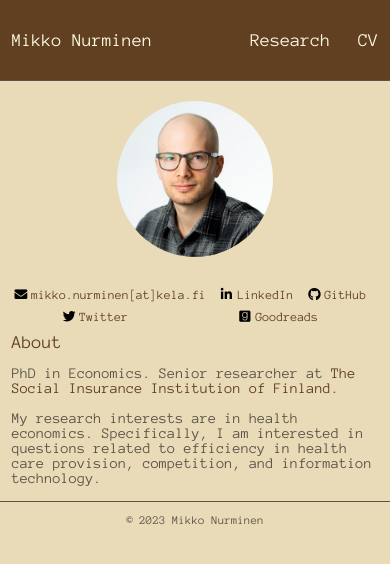
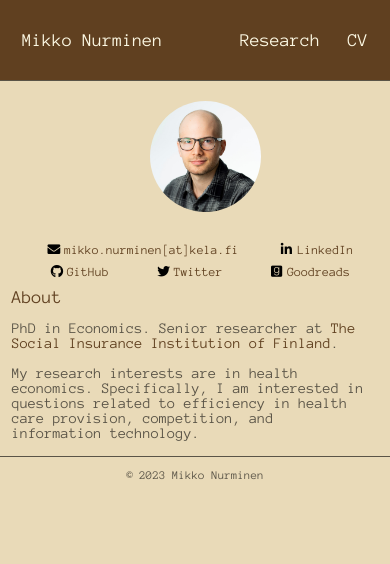
Before and after one commit to mikkonurminen/mikkonurminen.github.io, a Jekyll site: the page built from index.md, in a window 390 px wide. Shown: the top 564 px of the page. Built offline with Jekyll 4.4.1, drawn with Linux system fonts in a browser that asks for light colours; nearby versions of some CDN libraries.

Commit message:
responsiveen korjaus

```diff
--- a/_sass/_style.scss
+++ b/_sass/_style.scss
@@ -181,10 +181,6 @@ p.footer-text {
 
 @media only screen and (max-width: 720px) {
 
-	.navigation {
-		padding: 0 3% 0 3%;
-	}
-
 	.nav-name,
 	.links {
 		font-size: 0.92em;
@@ -205,7 +201,7 @@ p.footer-text {
 	}
 
 	.portrait {
-		width: 40%;
+		width: 30%;
 		align-self: center;
 	}
 
@@ -229,7 +225,6 @@ p.footer-text {
 	.content-right {
 		width: 100%;
 		margin: 0;
-		padding: 0% 3% 0% 3%;
 		order: 2;
 	}
 
@@ -239,6 +234,24 @@ p.footer-text {
 }
 
 @media only screen and (max-width: 900px) {
+
+	.content-left {
+		margin-left: 1em;
+	}
+
+	.content-right {
+		margin-right: 1em;
+	}
+
+	.nav-name {
+		margin-left: 1.2em;
+		font-size: 0.92em;
+	}
+
+	.links {
+		margin-right: 1.2em;
+		font-size: 0.92em;
+	}
 
 	p {
 		font-size: 0.75em;
```
